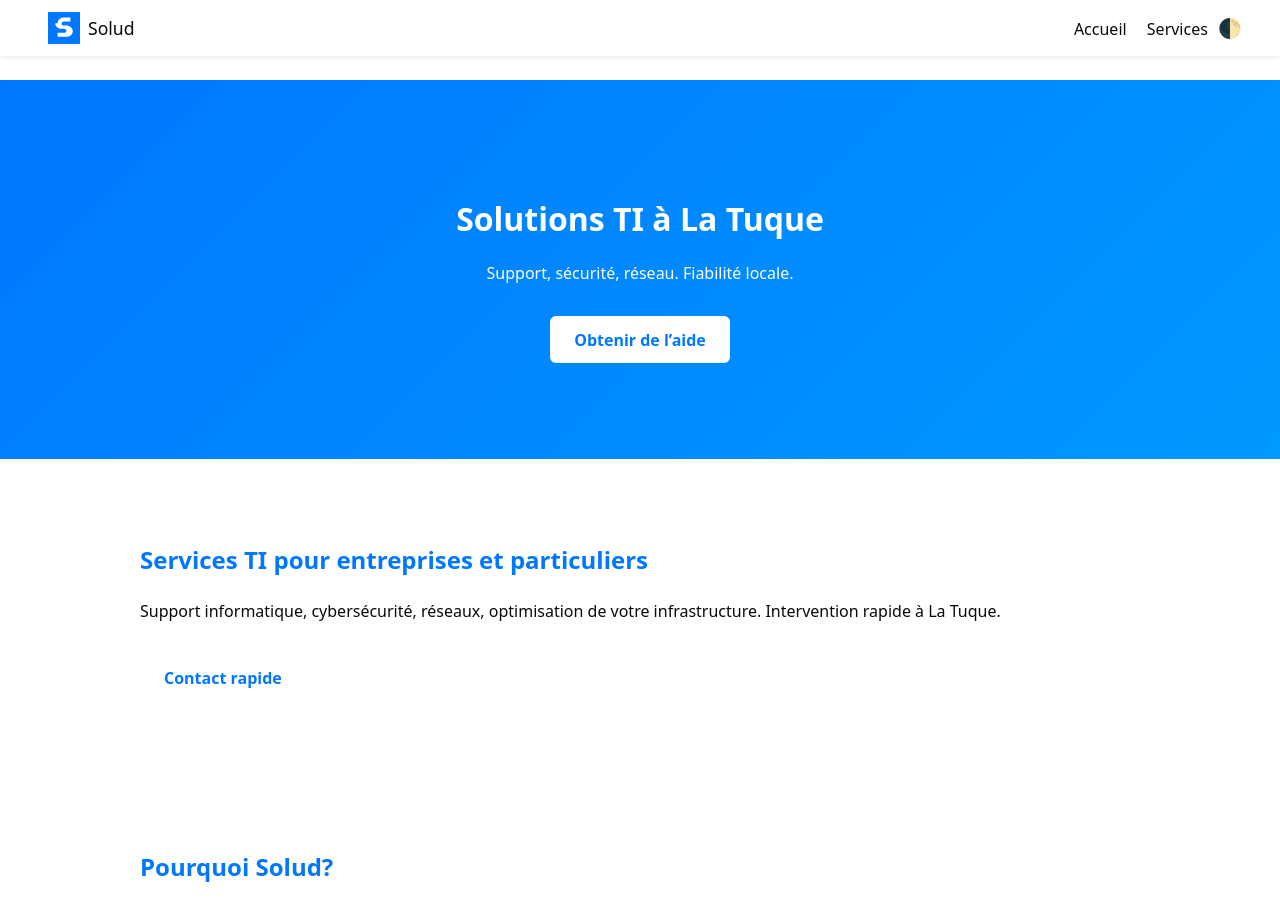
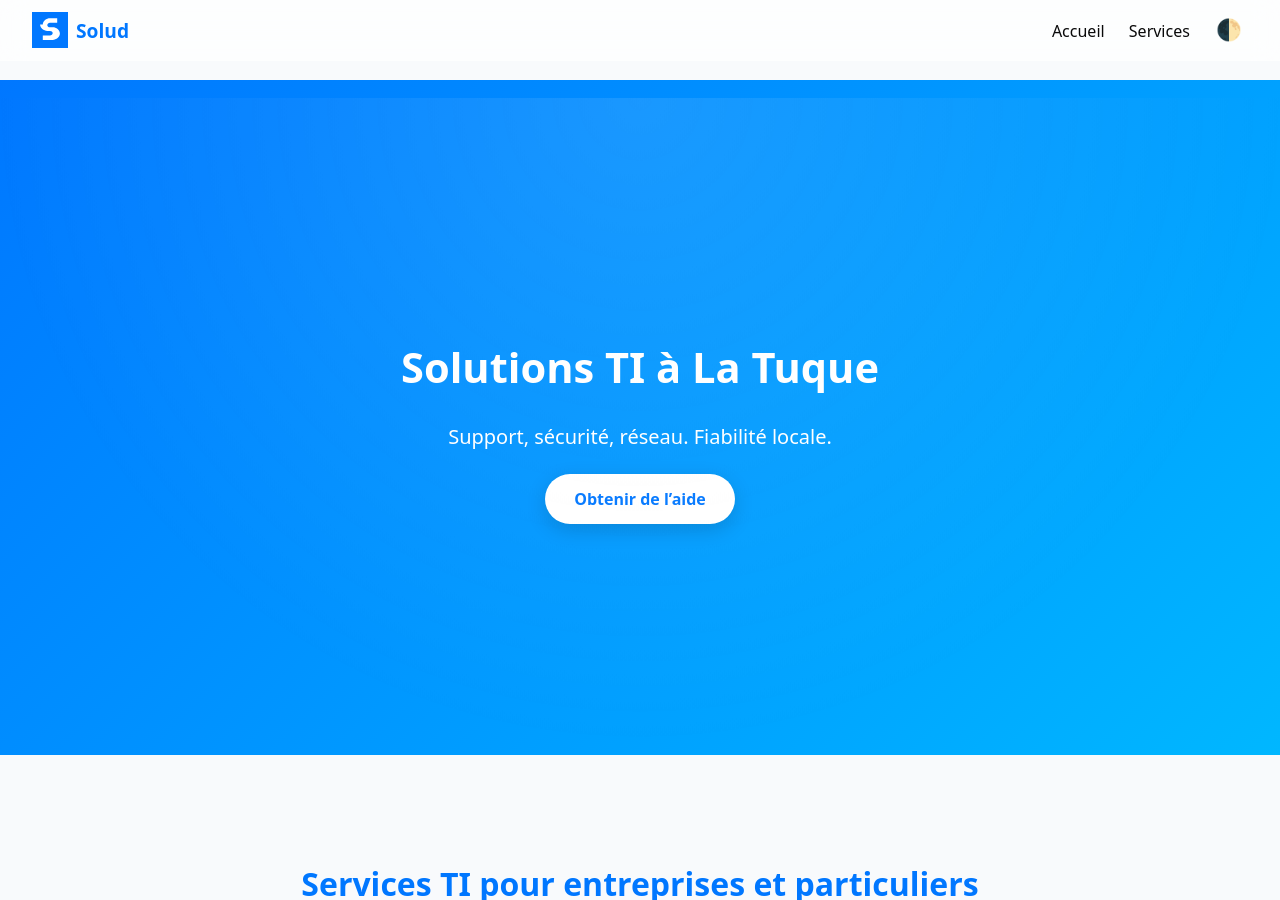
Before and after one commit to Pa-ldumais/github.io, a Jekyll site: the page built from index.md, in a window 1280 px wide and 900 px high. Built offline with Jekyll 4.4.1, drawn with Linux system fonts in a browser that asks for light colours.

Commit message:
Refactor CSS for variables and dark mode styles
Updated CSS variables and styles for improved design and dark mode support.

```diff
--- a/assets/css/style.css
+++ b/assets/css/style.css
@@ -1,153 +1,226 @@
+/* ===== Root variables ===== */
 :root {
   --primary: #0077ff;
-  --dark: #0a0a0a;
-  --light: #ffffff;
-  --bg: #ffffff;
+  --primary-accent: #00b7ff;
+  --bg: #f8fafc;
+  --surface: rgba(255,255,255,0.7);
   --text: #0a0a0a;
+  --radius: 16px;
+  --transition: 0.3s ease;
 }
 
+/* ===== Dark mode ===== */
 .dark {
-  --bg: #0a0a0a;
-  --text: #ffffff;
+  --bg: #0b0f14;
+  --surface: rgba(255,255,255,0.05);
+  --text: #f1f5f9;
   --primary: #3a9bff;
+  --primary-accent: #00b7ff;
 }
 
-body {
+/* ===== Base ===== */
+html, body {
   margin: 0;
-  font-family: system-ui, sans-serif;
+  padding: 0;
+  font-family: system-ui, -apple-system, sans-serif;
   background: var(--bg);
   color: var(--text);
-  transition: background .3s, color .3s;
+  transition: background var(--transition), color var(--transition);
 }
 
-/* Navbar */
+a { color: var(--primary); text-decoration: none; }
+a:hover { text-decoration: underline; }
+
+img { max-width: 100%; height: auto; }
+
+/* ===== Navbar ===== */
 .navbar {
   position: fixed;
   top: 0; left: 0; right: 0;
+  backdrop-filter: blur(12px);
+  background: var(--surface);
+  border-bottom: 1px solid rgba(255,255,255,0.1);
   display: flex;
   justify-content: space-between;
   align-items: center;
   padding: .75rem 2rem;
-  background: var(--bg);
-  box-shadow: 0 1px 5px rgba(0,0,0,.1);
-  z-index: 10;
-}
-
-.navbar a {
-  color: var(--text);
-  text-decoration: none;
-  margin-left: 1rem;
-  font-weight: 500;
-}
-
-.navbar a:hover {
-  color: var(--primary);
+  z-index: 100;
+  transition: background var(--transition);
 }
 
 .brand {
   display: flex;
   align-items: center;
   font-weight: 700;
-  font-size: 1.1rem;
+  font-size: 1.2rem;
+  color: var(--primary);
 }
 
-.logo {
-  height: 32px;
-  margin-right: .5rem;
+.brand img { height: 36px; margin-right: .5rem; }
+
+.nav-right a {
+  margin-left: 1.25rem;
+  font-weight: 500;
+  color: var(--text);
+  transition: color var(--transition);
 }
+
+.nav-right a:hover { color: var(--primary-accent); }
 
 #theme-toggle {
   background: none;
   border: none;
-  font-size: 1.2rem;
+  font-size: 1.3rem;
   cursor: pointer;
+  margin-left: 1rem;
   color: var(--text);
+  transition: transform var(--transition);
+}
+#theme-toggle:hover { transform: rotate(15deg); }
+
+/* ===== Hero ===== */
+.hero {
+  margin-top: 80px;
+  min-height: 75vh;
+  display: flex;
+  flex-direction: column;
+  align-items: center;
+  justify-content: center;
+  text-align: center;
+  background: linear-gradient(135deg, var(--primary), var(--primary-accent));
+  color: #fff;
+  overflow: hidden;
+  position: relative;
 }
 
-/* Hero section */
-.hero {
-  margin-top: 80px;
-  text-align: center;
-  padding: 6rem 1rem;
-  background: linear-gradient(135deg, var(--primary), #0099ff);
-  color: var(--light);
-  animation: fadeInHero 1s ease-out;
+.hero::before {
+  content: "";
+  position: absolute;
+  inset: 0;
+  background: radial-gradient(circle at 50% 0%, rgba(255,255,255,0.1), transparent 70%);
+  animation: heroGlow 10s linear infinite;
+}
+@keyframes heroGlow {
+  0% { transform: translateY(0); }
+  50% { transform: translateY(20px); }
+  100% { transform: translateY(0); }
 }
 
-@keyframes fadeInHero {
-  from { opacity: 0; transform: translateY(20px); }
-  to { opacity: 1; transform: none; }
+.hero h1 {
+  font-size: 2.6rem;
+  margin-bottom: .5rem;
+}
+.hero p {
+  font-size: 1.25rem;
+  margin-bottom: 1.5rem;
+  max-width: 600px;
+}
+.hero .btn {
+  background: #fff;
+  color: var(--primary);
+  padding: 0.9rem 1.8rem;
+  font-weight: 600;
+  border-radius: 50px;
+  box-shadow: 0 6px 20px rgba(0,0,0,0.15);
+  transition: all var(--transition);
+}
+.hero .btn:hover {
+  transform: translateY(-3px);
+  box-shadow: 0 10px 25px rgba(0,0,0,0.25);
 }
 
-.btn {
-  display: inline-block;
-  background: var(--light);
-  color: var(--primary);
-  padding: 0.8rem 1.5rem;
-  border-radius: 6px;
-  text-decoration: none;
-  margin-top: 1rem;
-  font-weight: 600;
-  transition: transform .2s;
-}
-
-.btn:hover {
-  transform: scale(1.05);
-}
-
-/* Sections */
+/* ===== Sections ===== */
 section {
-  padding: 4rem 1rem;
-  max-width: 1000px;
+  padding: 5rem 1.5rem;
+  max-width: 1100px;
   margin: auto;
 }
 
 h2 {
+  font-size: 2rem;
+  margin-bottom: 2rem;
+  text-align: center;
   color: var(--primary);
-  margin-bottom: 1.5rem;
 }
 
-/* Grid for services */
+/* ===== Cards (Services) ===== */
 .grid {
   display: grid;
-  gap: 1.5rem;
-  grid-template-columns: repeat(auto-fit, minmax(250px, 1fr));
+  grid-template-columns: repeat(auto-fit, minmax(260px, 1fr));
+  gap: 2rem;
 }
 
 .card {
-  background: var(--bg);
-  border: 1px solid rgba(0,0,0,0.1);
-  border-radius: 10px;
+  background: var(--surface);
+  border-radius: var(--radius);
   padding: 2rem;
-  text-align: center;
-  transition: transform .2s, box-shadow .2s;
+  box-shadow: 0 8px 24px rgba(0,0,0,0.08);
+  backdrop-filter: blur(10px);
+  transition: transform .3s ease, box-shadow .3s ease;
 }
 
 .card:hover {
-  transform: translateY(-4px);
-  box-shadow: 0 8px 20px rgba(0,0,0,0.1);
+  transform: translateY(-8px);
+  box-shadow: 0 12px 32px rgba(0,0,0,0.12);
 }
 
-/* Animations */
+.card h3 {
+  margin-top: 0;
+  color: var(--primary);
+}
+.card p {
+  opacity: .9;
+}
+
+/* ===== Contact form ===== */
+form {
+  background: var(--surface);
+  border-radius: var(--radius);
+  padding: 2rem;
+  max-width: 600px;
+  margin: 2rem auto;
+  box-shadow: 0 8px 24px rgba(0,0,0,0.05);
+  backdrop-filter: blur(10px);
+}
+
+input, textarea {
+  width: 100%;
+  border: 1px solid rgba(0,0,0,0.1);
+  border-radius: 8px;
+  padding: 0.75rem;
+  font-family: inherit;
+  margin-bottom: 1rem;
+  background: rgba(255,255,255,0.6);
+}
+
+.dark input, .dark textarea {
+  background: rgba(255,255,255,0.08);
+  border: 1px solid rgba(255,255,255,0.15);
+  color: var(--text);
+}
+
+button.btn {
+  border: none;
+  cursor: pointer;
+}
+
+/* ===== Animations ===== */
 .fade-in, .slide-up {
   opacity: 0;
-  transform: translateY(20px);
-  transition: all 0.6s ease-out;
+  transform: translateY(30px);
+  transition: opacity .8s ease, transform .8s ease;
 }
 .fade-in.visible, .slide-up.visible {
   opacity: 1;
   transform: none;
 }
 
-/* Footer */
+/* ===== Footer ===== */
 footer {
-  background: #f5f5f5;
-  color: #444;
   text-align: center;
-  padding: 2rem;
+  padding: 3rem 1rem;
+  background: var(--surface);
   font-size: .9rem;
+  color: var(--text);
 }
-.dark footer {
-  background: #111;
-  color: #aaa;
-}
+footer a { color: var(--primary); }
```
